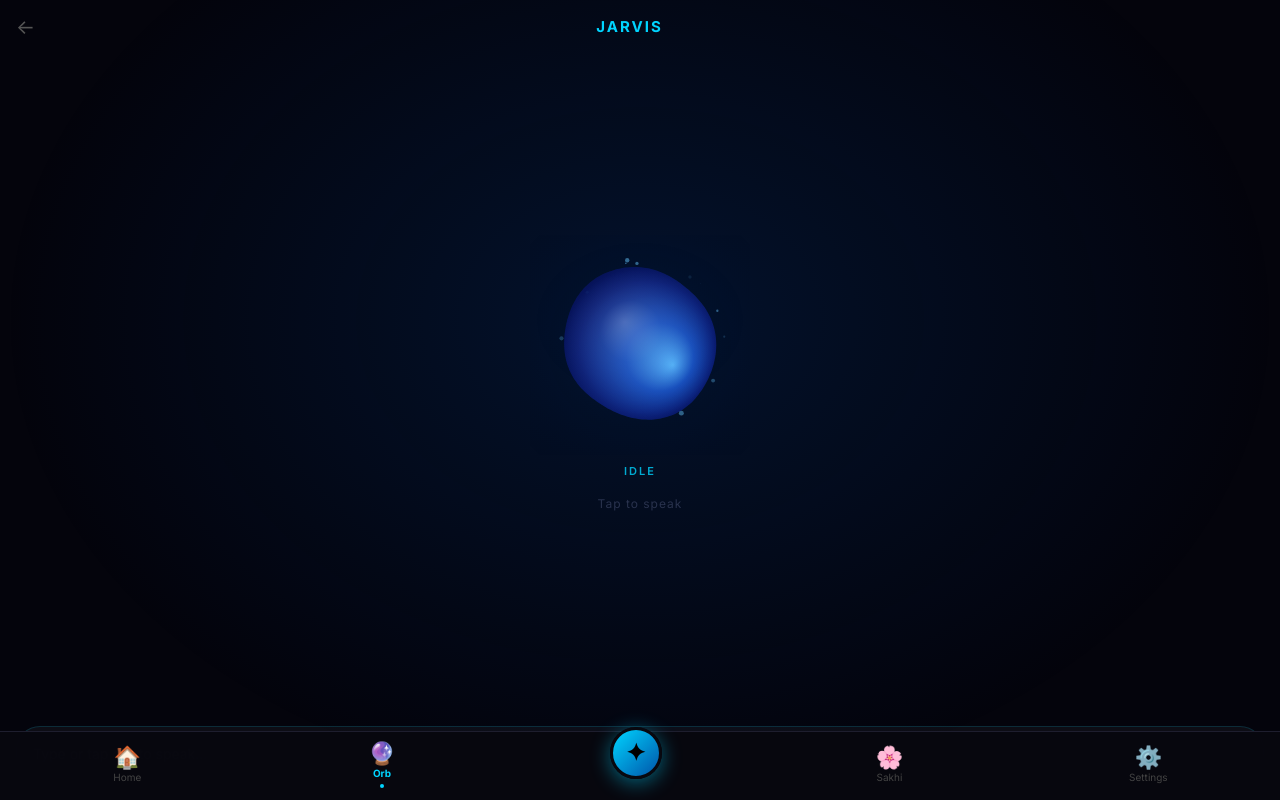
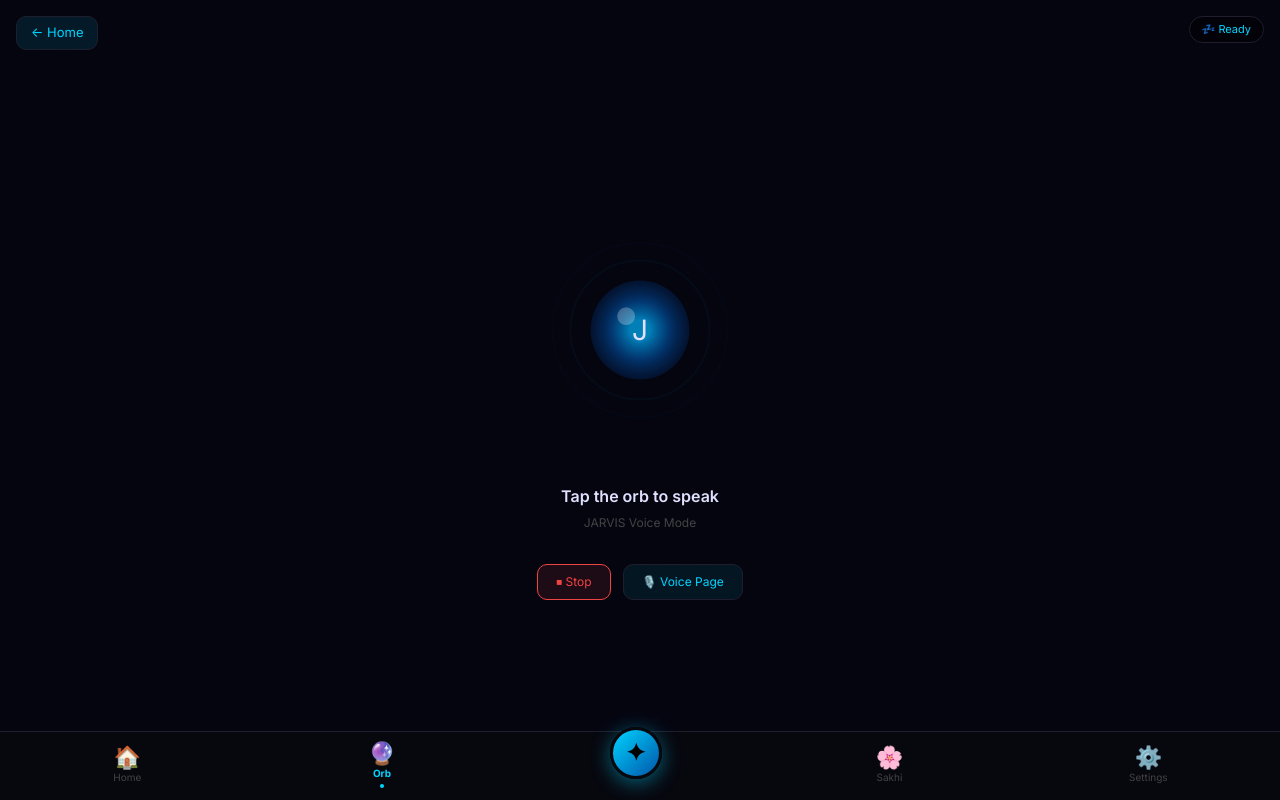
Before and after one commit to prashant998132-cpu/Apple50, a Next.js app: page /orb in a window 1280 px wide. Built offline with nearby package versions, Linux system fonts and the light colour scheme.

Commit message:
v25.0.0: app/orb/page.tsx

```diff
--- a/app/orb/page.tsx
+++ b/app/orb/page.tsx
@@ -1,204 +1,191 @@
 'use client'
 import React, { useState, useEffect, useRef } from 'react'
 import { useRouter } from 'next/navigation'
-import dynamic from 'next/dynamic'
-
-const JarvisOrb = dynamic(() => import('@/components/JarvisOrb'), { ssr: false })
-
-type OrbState = 'idle' | 'listening' | 'thinking' | 'speaking'
+import { speakText, stopSpeaking } from '@/lib/tts'
+import { buildSystemPrompt } from '@/lib/personality'
 
 export default function OrbPage() {
   const router = useRouter()
-  const [orbState, setOrbState] = useState<OrbState>('idle')
-  const [audioLevel, setAudioLevel] = useState(0)
-  const [input, setInput] = useState('')
-  const [messages, setMessages] = useState<{role:string,content:string}[]>([])
-  const [loading, setLoading] = useState(false)
-  const audioCtxRef = useRef<AudioContext | null>(null)
-  const analyserRef = useRef<AnalyserNode | null>(null)
-  const micStreamRef = useRef<MediaStream | null>(null)
-  const rafRef = useRef<number>(0)
+  const [listening, setListening] = useState(false)
+  const [thinking, setThinking] = useState(false)
+  const [speaking, setSpeaking] = useState(false)
+  const [text, setText] = useState('Tap the orb to speak')
+  const [subtext, setSubtext] = useState('JARVIS Voice Mode')
+  const [pulse, setPulse] = useState(false)
+  const recRef = useRef<any>(null)
+  const animRef = useRef<number>(0)
+  const canvasRef = useRef<HTMLCanvasElement>(null)
 
-  // Audio level analyzer
-  const startAudioAnalysis = async () => {
+  useEffect(() => {
+    const canvas = canvasRef.current
+    if (!canvas) return
+    const ctx = canvas.getContext('2d')!
+    let frame = 0
+    const draw = () => {
+      canvas.width = canvas.offsetWidth
+      canvas.height = canvas.offsetHeight
+      const cx = canvas.width / 2
+      const cy = canvas.height / 2
+      const r = Math.min(cx, cy) * 0.38
+      ctx.clearRect(0, 0, canvas.width, canvas.height)
+
+      const intensity = listening ? 1 : thinking ? 0.7 : speaking ? 0.9 : 0.3
+      const ripples = listening ? 4 : speaking ? 3 : 2
+
+      for (let i = 0; i < ripples; i++) {
+        const phase = (frame * 0.02 + i * 0.7) % 1
+        const rr = r + phase * r * 1.2
+        const alpha = (1 - phase) * 0.18 * intensity
+        ctx.beginPath()
+        ctx.arc(cx, cy, rr, 0, Math.PI * 2)
+        ctx.strokeStyle = `rgba(0,212,255,${alpha})`
+        ctx.lineWidth = 2
+        ctx.stroke()
+      }
+
+      const grad = ctx.createRadialGradient(cx, cy, r * 0.2, cx, cy, r)
+      if (listening) {
+        grad.addColorStop(0, 'rgba(0,255,180,0.95)')
+        grad.addColorStop(0.5, 'rgba(0,212,255,0.8)')
+        grad.addColorStop(1, 'rgba(0,80,200,0.6)')
+      } else if (thinking) {
+        grad.addColorStop(0, 'rgba(180,100,255,0.95)')
+        grad.addColorStop(0.5, 'rgba(100,50,255,0.8)')
+        grad.addColorStop(1, 'rgba(50,0,180,0.6)')
+      } else if (speaking) {
+        grad.addColorStop(0, 'rgba(255,200,0,0.95)')
+        grad.addColorStop(0.5, 'rgba(255,130,0,0.8)')
+        grad.addColorStop(1, 'rgba(200,50,0,0.6)')
+      } else {
+        grad.addColorStop(0, 'rgba(0,180,255,0.7)')
+        grad.addColorStop(0.5, 'rgba(0,100,200,0.5)')
+        grad.addColorStop(1, 'rgba(0,50,120,0.3)')
+      }
+
+      const wobble = listening ? Math.sin(frame * 0.15) * 4 : speaking ? Math.sin(frame * 0.1) * 3 : 0
+      ctx.beginPath()
+      ctx.arc(cx, cy, r + wobble, 0, Math.PI * 2)
+      ctx.fillStyle = grad
+      ctx.fill()
+
+      ctx.beginPath()
+      ctx.arc(cx - r * 0.28, cy - r * 0.28, r * 0.18, 0, Math.PI * 2)
+      ctx.fillStyle = 'rgba(255,255,255,0.25)'
+      ctx.fill()
+
+      frame++
+      animRef.current = requestAnimationFrame(draw)
+    }
+    draw()
+    return () => cancelAnimationFrame(animRef.current)
+  }, [listening, thinking, speaking])
+
+  const send = async (transcript: string) => {
+    setThinking(true)
+    setSpeaking(false)
+    setText('Thinking...')
+    setSubtext(transcript)
     try {
-      const stream = await navigator.mediaDevices.getUserMedia({ audio: true })
-      micStreamRef.current = stream
-      const ctx = new AudioContext()
-      audioCtxRef.current = ctx
-      const source = ctx.createMediaStreamSource(stream)
-      const analyser = ctx.createAnalyser()
-      analyser.fftSize = 256
-      source.connect(analyser)
-      analyserRef.current = analyser
-
-      const data = new Uint8Array(analyser.frequencyBinCount)
-      const tick = () => {
-        analyser.getByteFrequencyData(data)
-        const avg = data.reduce((a, b) => a + b, 0) / data.length
-        setAudioLevel(avg / 128)
-        rafRef.current = requestAnimationFrame(tick)
+      const sysPrompt = await buildSystemPrompt().catch(() => 'You are JARVIS. Hinglish mein bol.')
+      const ck: Record<string,string> = {}
+      if (typeof window !== 'undefined') {
+        ['GROQ_API_KEY','GEMINI_API_KEY','CEREBRAS_API_KEY','TOGETHER_API_KEY','MISTRAL_API_KEY','COHERE_API_KEY','FIREWORKS_API_KEY','OPENROUTER_API_KEY','DEEPINFRA_API_KEY','HUGGINGFACE_API_KEY'].forEach(k => { const v = localStorage.getItem('jarvis_key_'+k); if(v) ck[k]=v })
       }
-      rafRef.current = requestAnimationFrame(tick)
-    } catch {}
-  }
-
-  const stopAudio = () => {
-    cancelAnimationFrame(rafRef.current)
-    micStreamRef.current?.getTracks().forEach(t => t.stop())
-    audioCtxRef.current?.close()
-    setAudioLevel(0)
-  }
-
-  const handleOrbTap = async () => {
-    if (orbState === 'idle') {
-      setOrbState('listening')
-      await startAudioAnalysis()
-      // Auto stop after 5s
-      setTimeout(() => {
-        stopAudio()
-        setOrbState('idle')
-      }, 5000)
-    } else if (orbState === 'listening') {
-      stopAudio()
-      setOrbState('idle')
+      const res = await fetch('/api/stream', {
+        method: 'POST',
+        headers: { 'Content-Type': 'application/json' },
+        body: JSON.stringify({ messages: [{ role:'user', content: transcript }], mode:'flash', systemPrompt: sysPrompt, noStream: true, clientKeys: ck })
+      })
+      const d = await res.json()
+      const reply = d.content || 'Kuch samajh nahi aaya.'
+      setThinking(false)
+      setSpeaking(true)
+      setText(reply.slice(0, 120) + (reply.length > 120 ? '...' : ''))
+      setSubtext('via ' + (d.provider || 'JARVIS'))
+      await speakText(reply, () => { setSpeaking(false); setText('Tap to speak again'); setSubtext('JARVIS ready') })
+    } catch {
+      setThinking(false)
+      setText('Error. Dobara try karo.')
+      setSubtext('')
     }
   }
 
-  const sendMessage = async (text: string) => {
-    if (!text.trim() || loading) return
-    setInput('')
-    setMessages(prev => [...prev, { role: 'user', content: text }])
-    setLoading(true)
-    setOrbState('thinking')
+  const handleOrb = async () => {
+    if (listening) {
+      recRef.current?.stop()
+      setListening(false)
+      return
+    }
+    stopSpeaking()
+    setSpeaking(false)
+
+    const SR = (window as any).SpeechRecognition || (window as any).webkitSpeechRecognition
+    if (!SR) { setText('Browser STT not supported'); return }
 
     try {
-      const groqKey = typeof window !== 'undefined' ? localStorage.getItem('jarvis_key_GROQ_API_KEY') : null
-      const history = messages.slice(-10).map(m => ({ role: m.role, content: m.content }))
+      await navigator.mediaDevices.getUserMedia({ audio: true })
+    } catch { setText('Mic permission do'); return }
 
-      let reply = ''
-      if (groqKey) {
-        const res = await fetch('https://api.groq.com/openai/v1/chat/completions', {
-          method: 'POST',
-          headers: { 'Content-Type': 'application/json', 'Authorization': 'Bearer ' + groqKey },
-          body: JSON.stringify({
-            model: 'llama-3.3-70b-versatile',
-            messages: [
-              { role: 'system', content: 'Tu JARVIS hai. Tony Stark ka AI. Hinglish mein baat kar. Short, confident answers. Max 2-3 lines.' },
-              ...history,
-              { role: 'user', content: text }
-            ],
-            max_tokens: 150,
-          }),
-          signal: AbortSignal.timeout(15000),
-        })
-        const d = await res.json()
-        reply = d.choices?.[0]?.message?.content || ''
-      }
+    const rec = new SR()
+    recRef.current = rec
+    rec.lang = 'hi-IN'
+    rec.continuous = false
+    rec.interimResults = true
+    let final = ''
 
-      if (!reply) {
-        const res = await fetch('https://text.pollinations.ai/openai', {
-          method: 'POST',
-          headers: { 'Content-Type': 'application/json' },
-          body: JSON.stringify({ model: 'openai', messages: [
-            { role: 'system', content: 'Tu JARVIS hai. Hinglish. Short answers.' },
-            { role: 'user', content: text }
-          ]}),
-          signal: AbortSignal.timeout(20000),
-        })
-        const d = await res.json()
-        reply = d.choices?.[0]?.message?.content || 'Haan boss?'
-      }
-
-      setMessages(prev => [...prev, { role: 'assistant', content: reply }])
-      setOrbState('speaking')
-
-      // TTS
-      try {
-        const audio = new Audio('https://text.pollinations.ai/' + encodeURIComponent(reply.slice(0,200)) + '?model=openai-audio&voice=alloy')
-        audio.onplay = () => setOrbState('speaking')
-        audio.onended = () => setOrbState('idle')
-        audio.onerror = () => setOrbState('idle')
-        await audio.play()
-      } catch { setOrbState('idle') }
-
-    } catch {
-      setMessages(prev => [...prev, { role: 'assistant', content: 'Net slow hai boss.' }])
-      setOrbState('idle')
+    rec.onstart = () => { setListening(true); setText('Bol boss...'); setSubtext('Listening...') }
+    rec.onresult = (e: any) => {
+      final = Array.from(e.results).map((r: any) => r[0].transcript).join('')
+      setText(final || '...')
     }
-    setLoading(false)
+    rec.onerror = () => { setListening(false); setText('Mic error. Retry.'); setSubtext('') }
+    rec.onend = () => { setListening(false); if (final.trim()) send(final.trim()) }
+    rec.start()
   }
 
-  useEffect(() => () => { stopAudio() }, [])
-
-  const stateLabel = {
-    idle: 'Tap to speak',
-    listening: 'Listening... tap to stop',
-    thinking: 'Thinking...',
-    speaking: 'Speaking...',
-  }
+  const stateColor = listening ? '#00ffb4' : thinking ? '#a855f7' : speaking ? '#f59e0b' : '#00d4ff'
+  const stateLabel = listening ? '🎙️ Listening' : thinking ? '🧠 Thinking' : speaking ? '🔊 Speaking' : '💤 Ready'
 
   return (
-    <div style={{ background: '#04040c', minHeight: '100dvh', display: 'flex', flexDirection: 'column', alignItems: 'center', overflow: 'hidden', position: 'relative' }}>
+    <div style={{ background:'#050510', minHeight:'100dvh', display:'flex', flexDirection:'column', alignItems:'center', justifyContent:'center', position:'relative', overflow:'hidden' }}>
+      {/* Stars bg */}
+      <div style={{ position:'absolute', inset:0, backgroundImage:'radial-gradient(circle, rgba(0,212,255,0.03) 1px, transparent 1px)', backgroundSize:'32px 32px', pointerEvents:'none' }} />
 
-      {/* Animated background */}
-      <div style={{ position: 'fixed', inset: 0, background: 'radial-gradient(ellipse at 50% 40%, rgba(0,50,120,0.3) 0%, rgba(0,0,20,0) 70%)', pointerEvents: 'none' }} />
+      {/* Back */}
+      <button onClick={() => router.push('/')} style={{ position:'absolute', top:16, left:16, background:'rgba(0,212,255,0.1)', border:'1px solid #1e1e2e', borderRadius:10, color:'#00d4ff', padding:'6px 14px', fontSize:13, cursor:'pointer' }}>← Home</button>
 
-      {/* Header */}
-      <div style={{ width: '100%', display: 'flex', alignItems: 'center', padding: '12px 16px', zIndex: 10 }}>
-        <button onClick={() => router.push('/')} style={{ background: 'none', border: 'none', color: '#555', fontSize: 20, cursor: 'pointer' }}>
-          {'<-'}
-        </button>
-        <div style={{ flex: 1, textAlign: 'center', color: '#00d4ff', fontWeight: 700, fontSize: 15, letterSpacing: 2 }}>
-          JARVIS
-        </div>
-        <div style={{ width: 40 }} />
+      {/* Status pill */}
+      <div style={{ position:'absolute', top:16, right:16, background:'rgba(0,0,0,0.5)', border:'1px solid #1e1e2e', borderRadius:20, padding:'4px 12px', fontSize:11, color: stateColor }}>
+        {stateLabel}
       </div>
 
-      {/* Orb area */}
-      <div style={{ flex: 1, display: 'flex', flexDirection: 'column', alignItems: 'center', justifyContent: 'center', gap: 40, paddingBottom: 20 }}>
-        <JarvisOrb
-          state={orbState}
-          size={220}
-          audioLevel={audioLevel}
-          onTap={handleOrbTap}
-        />
-
-        <div style={{ color: '#334', fontSize: 12, letterSpacing: 1, textAlign: 'center' }}>
-          {stateLabel[orbState]}
+      {/* Canvas orb */}
+      <div style={{ position:'relative', width:260, height:260, cursor:'pointer' }} onClick={handleOrb}>
+        <canvas ref={canvasRef} style={{ width:'100%', height:'100%' }} />
+        <div style={{ position:'absolute', inset:0, display:'flex', alignItems:'center', justifyContent:'center', flexDirection:'column', gap:4, pointerEvents:'none' }}>
+          <span style={{ fontSize: listening ? 36 : 28, transition:'font-size 0.3s' }}>{listening ? '🎙️' : thinking ? '🧠' : speaking ? '🔊' : 'J'}</span>
         </div>
-
-        {/* Last message */}
-        {messages.length > 0 && (
-          <div style={{ maxWidth: 300, textAlign: 'center' }}>
-            <div style={{ color: '#556', fontSize: 11, marginBottom: 4 }}>
-              {messages[messages.length-1].role === 'user' ? 'You' : 'JARVIS'}
-            </div>
-            <div style={{ color: messages[messages.length-1].role === 'assistant' ? '#00d4ff' : '#aaa', fontSize: 14, lineHeight: 1.6 }}>
-              {messages[messages.length-1].content}
-            </div>
-          </div>
-        )}
       </div>
 
-      {/* Input */}
-      <div style={{ width: '100%', padding: '12px 16px 20px', zIndex: 10 }}>
-        <div style={{ display: 'flex', gap: 8, background: 'rgba(255,255,255,0.04)', border: '1px solid rgba(0,212,255,0.15)', borderRadius: 24, padding: '8px 16px', alignItems: 'center' }}>
-          <input
-            value={input}
-            onChange={e => setInput(e.target.value)}
-            onKeyDown={e => { if (e.key === 'Enter') sendMessage(input) }}
-            placeholder="Type or tap orb to speak..."
-            style={{ flex: 1, background: 'none', border: 'none', color: '#ccc', fontSize: 14, outline: 'none' }}
-          />
-          <button
-            onClick={() => sendMessage(input)}
-            disabled={!input.trim() || loading}
-            style={{ background: input.trim() && !loading ? 'linear-gradient(135deg,#00d4ff,#0077bb)' : '#111', border: 'none', borderRadius: '50%', width: 36, height: 36, cursor: input.trim() && !loading ? 'pointer' : 'not-allowed', color: input.trim() && !loading ? '#000' : '#333', fontSize: 16, display: 'flex', alignItems: 'center', justifyContent: 'center', flexShrink: 0 }}>
-            {loading ? '...' : '>'}
-          </button>
-        </div>
+      {/* Text */}
+      <div style={{ marginTop:24, textAlign:'center', padding:'0 32px', maxWidth:340 }}>
+        <div style={{ color:'#e0e0ff', fontSize:16, fontWeight:600, lineHeight:1.5, marginBottom:6 }}>{text}</div>
+        <div style={{ color:'#444', fontSize:12 }}>{subtext}</div>
       </div>
+
+      {/* Controls */}
+      <div style={{ display:'flex', gap:12, marginTop:32 }}>
+        <button onClick={() => { stopSpeaking(); setSpeaking(false); setText('Tap to speak'); setSubtext('JARVIS ready') }}
+          style={{ background:'rgba(239,68,68,0.1)', border:'1px solid #ef4444', borderRadius:10, color:'#ef4444', padding:'8px 18px', fontSize:12, cursor:'pointer' }}>
+          ⏹ Stop
+        </button>
+        <button onClick={() => router.push('/voice')}
+          style={{ background:'rgba(0,212,255,0.08)', border:'1px solid #1e1e2e', borderRadius:10, color:'#00d4ff', padding:'8px 18px', fontSize:12, cursor:'pointer' }}>
+          🎙️ Voice Page
+        </button>
+      </div>
+
+      <div style={{ position:'absolute', bottom:32, color:'#1a1a2e', fontSize:11 }}>JARVIS v24 · Orb Mode</div>
     </div>
   )
 }
```
